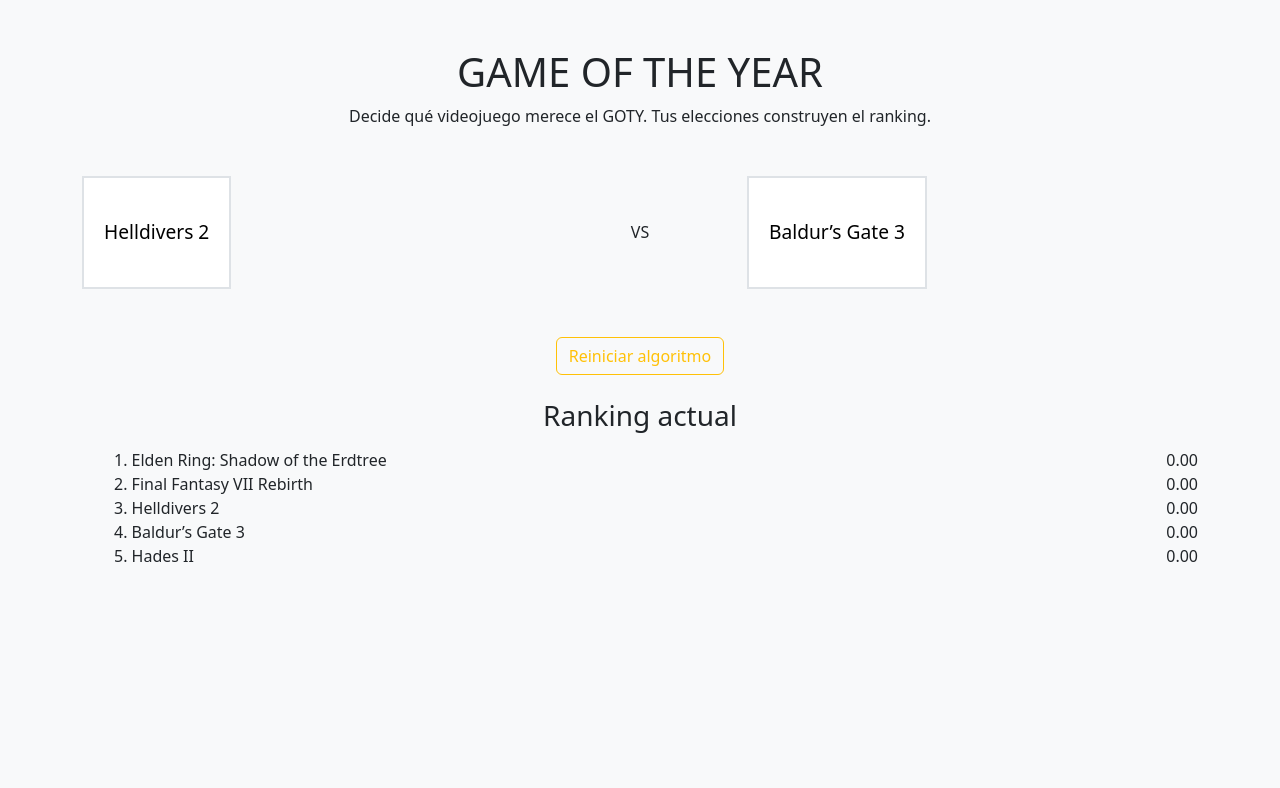
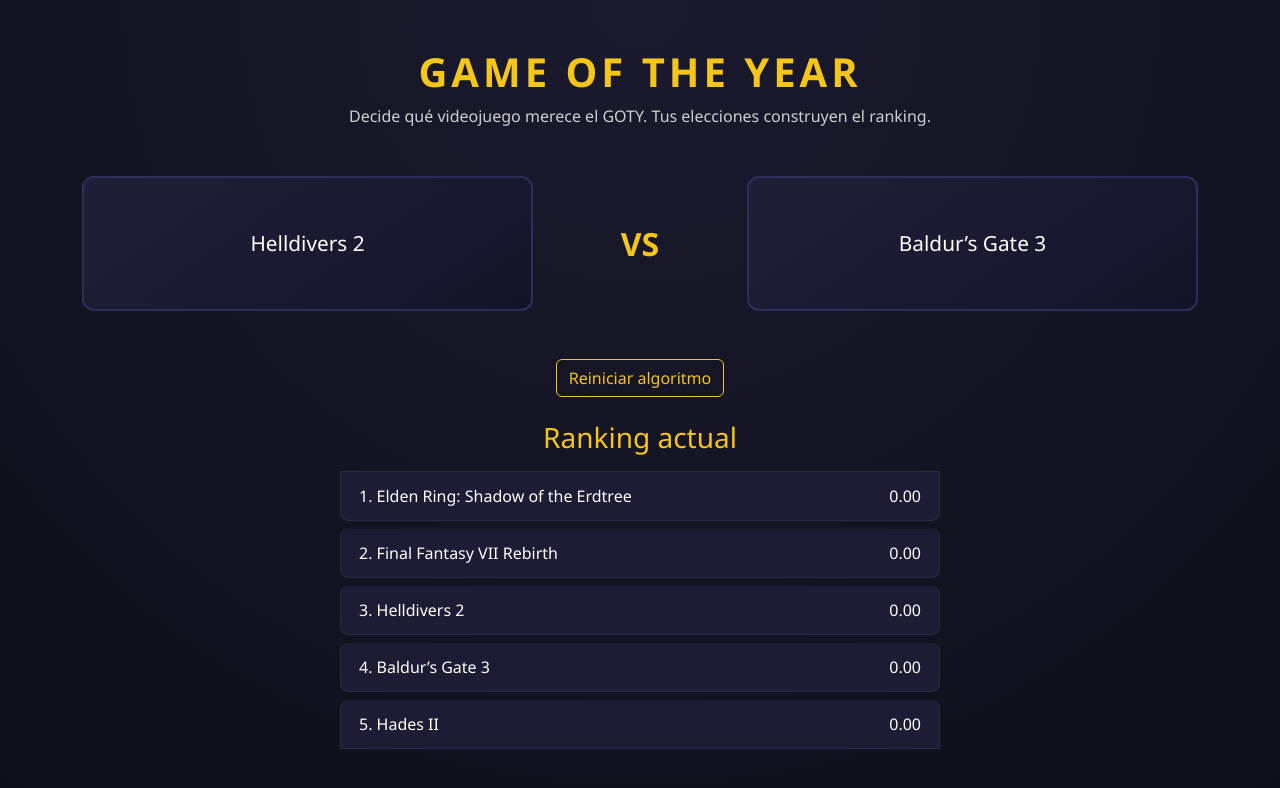
Before and after one commit to Diexx23/Algoritmo_GOTY, a plain HTML site: page index.html in a window 1280 px wide. Drawn offline with nearby package versions, Linux system fonts and the light colour scheme.

Commit message:
Revamp styles with gradients and new card design

```diff
--- a/styles.css
+++ b/styles.css
@@ -1,21 +1,75 @@
 body {
-  background-color: #f8f9fa;
+  background: radial-gradient(circle at top, #1a1a2e, #0f0f1a);
+  color: #ffffff;
+  font-family: "Segoe UI", sans-serif;
 }
 
+/* TITLES */
+.goty-title {
+  font-weight: 800;
+  letter-spacing: 4px;
+  color: #f5c518;
+}
+
+.subtitle {
+  color: #cfcfcf;
+  font-size: 1rem;
+}
+
+/* VS SECTION */
+.vs-text {
+  font-size: 2rem;
+  font-weight: bold;
+  color: #f5c518;
+}
+
+/* GAME CARDS */
 .game-card {
-  background: white;
-  border: 2px solid #dee2e6;
-  padding: 40px 20px;
-  font-size: 1.2rem;
-  transition: all 0.2s ease;
+  width: 100%;
+  background: linear-gradient(145deg, #1f1f3a, #141428);
+  border: 2px solid #2e2e5e;
+  color: white;
+  padding: 50px 20px;
+  font-size: 1.3rem;
+  border-radius: 12px;
+  transition: all 0.25s ease;
 }
 
 .game-card:hover {
-  border-color: #0d6efd;
-  background-color: #e9f2ff;
+  transform: scale(1.05);
+  border-color: #f5c518;
+  box-shadow: 0 0 25px rgba(245, 197, 24, 0.4);
 }
 
-.list-group-item {
+/* RANKING */
+.ranking-title {
+  color: #f5c518;
+}
+
+.ranking-list {
+  list-style: none;
+  padding: 0;
+  max-width: 600px;
+  margin: 0 auto;
+}
+
+.ranking-list li {
+  background: #1c1c34;
+  border: 1px solid #2a2a4a;
+  padding: 12px 18px;
+  margin-bottom: 8px;
+  border-radius: 8px;
   display: flex;
   justify-content: space-between;
 }
+
+/* BUTTON */
+.btn-outline-warning {
+  border-color: #f5c518;
+  color: #f5c518;
+}
+
+.btn-outline-warning:hover {
+  background-color: #f5c518;
+  color: #000;
+}
```
